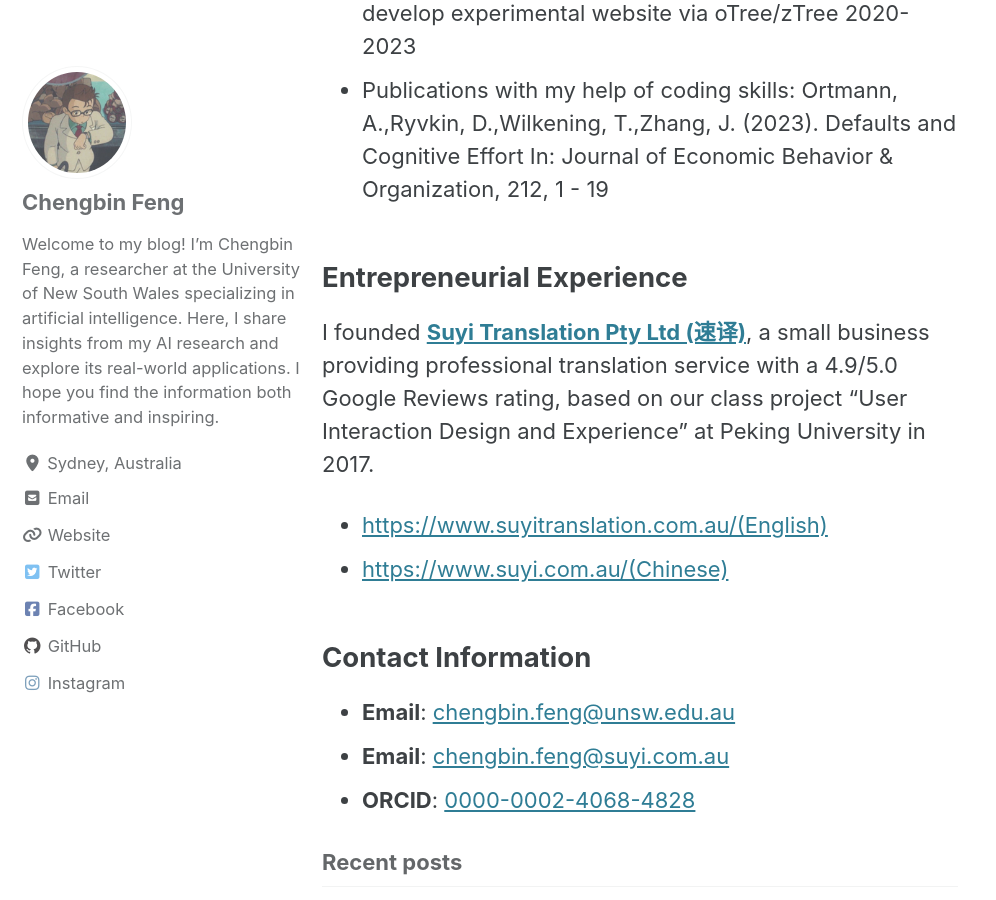
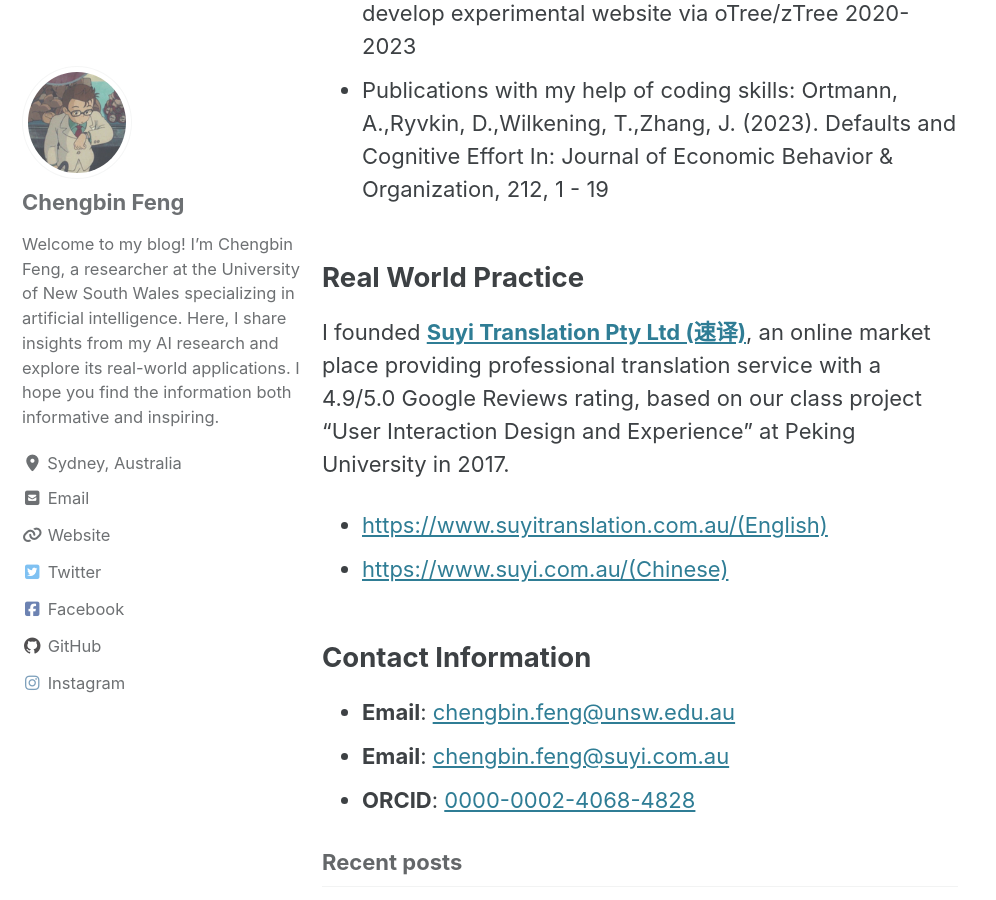
Before and after one commit to kfengc27/kfengc27.github.io, a Jekyll site: the page built from index.md, in a window 1280 px wide and 900 px high, scrolled down 1747 px. Shown: the whole window, without its empty margins (0-996 px from the left). Built offline with Jekyll 4.4.1, drawn with Linux system fonts in a browser that asks for light colours; cached includes are drawn as plain includes.

Commit message:
add files

```diff
--- a/index.md
+++ b/index.md
@@ -35,8 +35,8 @@
 - Publications with my help of coding skills:
 Ortmann, A.,Ryvkin, D.,Wilkening, T.,Zhang, J. (2023). Defaults and Cognitive Effort In: Journal of Economic Behavior & Organization, 212, 1 - 19
 
-## Entrepreneurial Experience
-I founded **[Suyi Translation Pty Ltd (速译)](https://suyitranslation.com.au/)**, a small business providing professional translation service with a 4.9/5.0 Google Reviews rating, based on our class project “User Interaction Design and Experience” at Peking University in 2017.
+## Real World Practice
+I founded **[Suyi Translation Pty Ltd (速译)](https://suyitranslation.com.au/)**, an online market place providing professional translation service with a 4.9/5.0 Google Reviews rating, based on our class project “User Interaction Design and Experience” at Peking University in 2017.
 - [https://www.suyitranslation.com.au/(English)](https://www.suyitranslation.com.au/)
 - [https://www.suyi.com.au/(Chinese)](https://www.suyi.com.au/)
 
```
